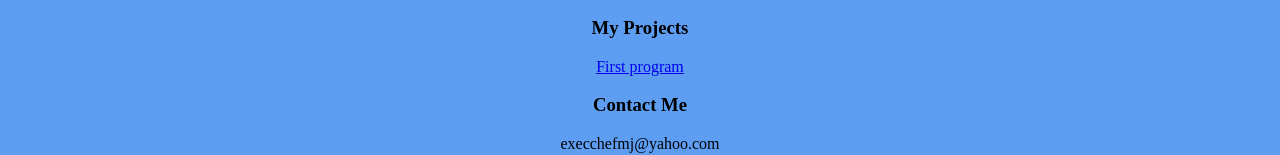
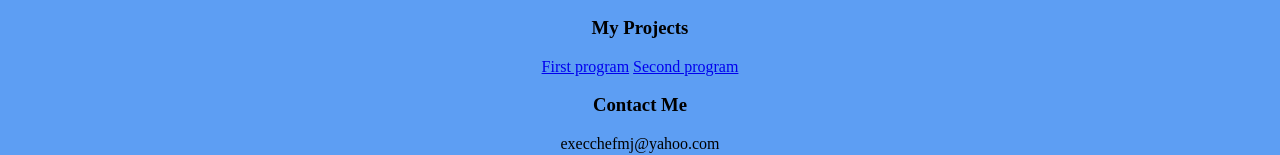
Before and after one commit to execchef23/portfolio, a plain HTML site: page index.html in a window 1280 px wide. Shown: the part 278-433 px from the top of the page. Drawn offline with Linux system fonts and the light colour scheme.

Commit message:
added second program

```diff
--- a/index.html
+++ b/index.html
@@ -16,6 +16,7 @@
           <p>I am 39 years old and a Chef by trade. I have worked in the hospility field for most of my life as an Executive chef. Most recently I transitioned to senior living where I started as a food service director and then transitioned into an Executive Director role. In 2022 in started a web developer boot camp at NC State and completed it in January of 2023. I am currently looking to make the switch to the tech industry either as a web developer or software sales. Below you will find some of the projects I worked on in the class. </p>
           <h3>My Projects</h3>
             <a href="https://milestone-one-eight.vercel.app"/>First program</a>
+            <a href="https://https://home-of-the-games-m6gp9oya8-ariesredwar.vercel.app/game"/>Second program</a>
           <h3>Contact Me</h3>
             <p>execchefmj@yahoo.com</p>
             <p>727-685-7191</p>
```
